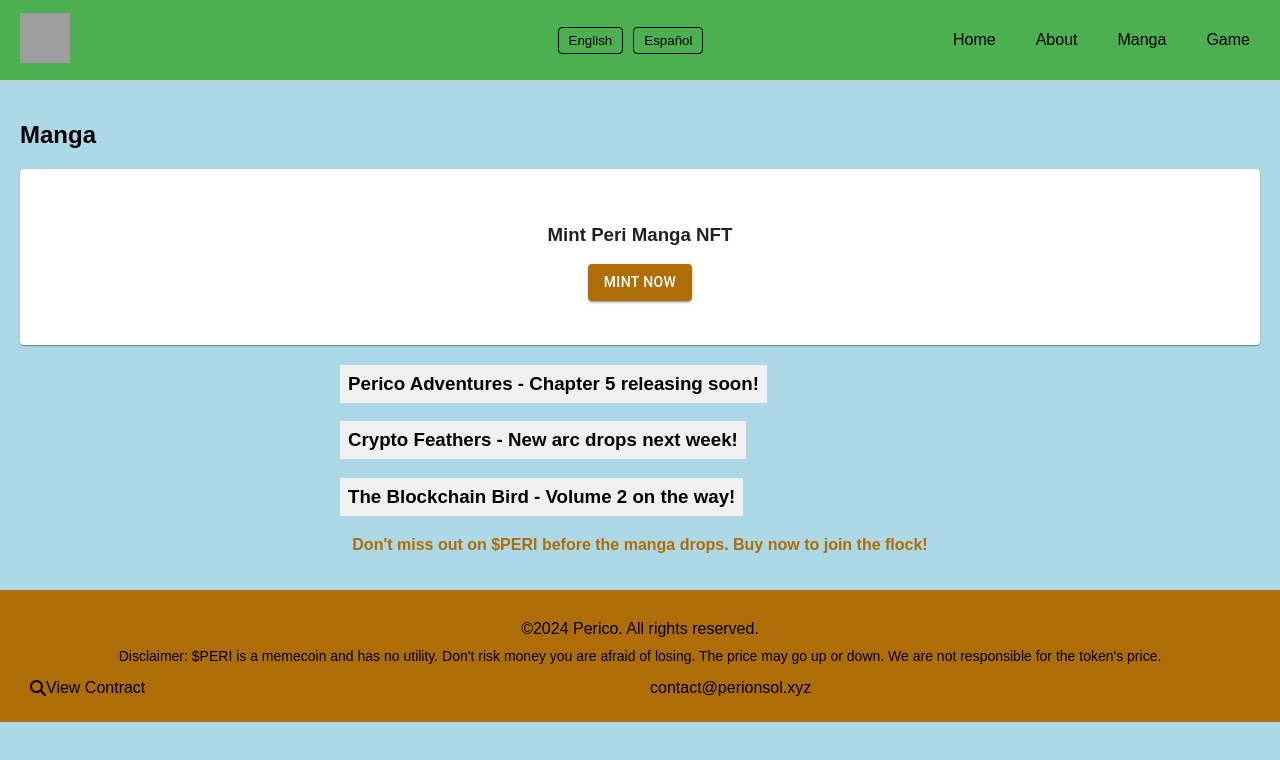
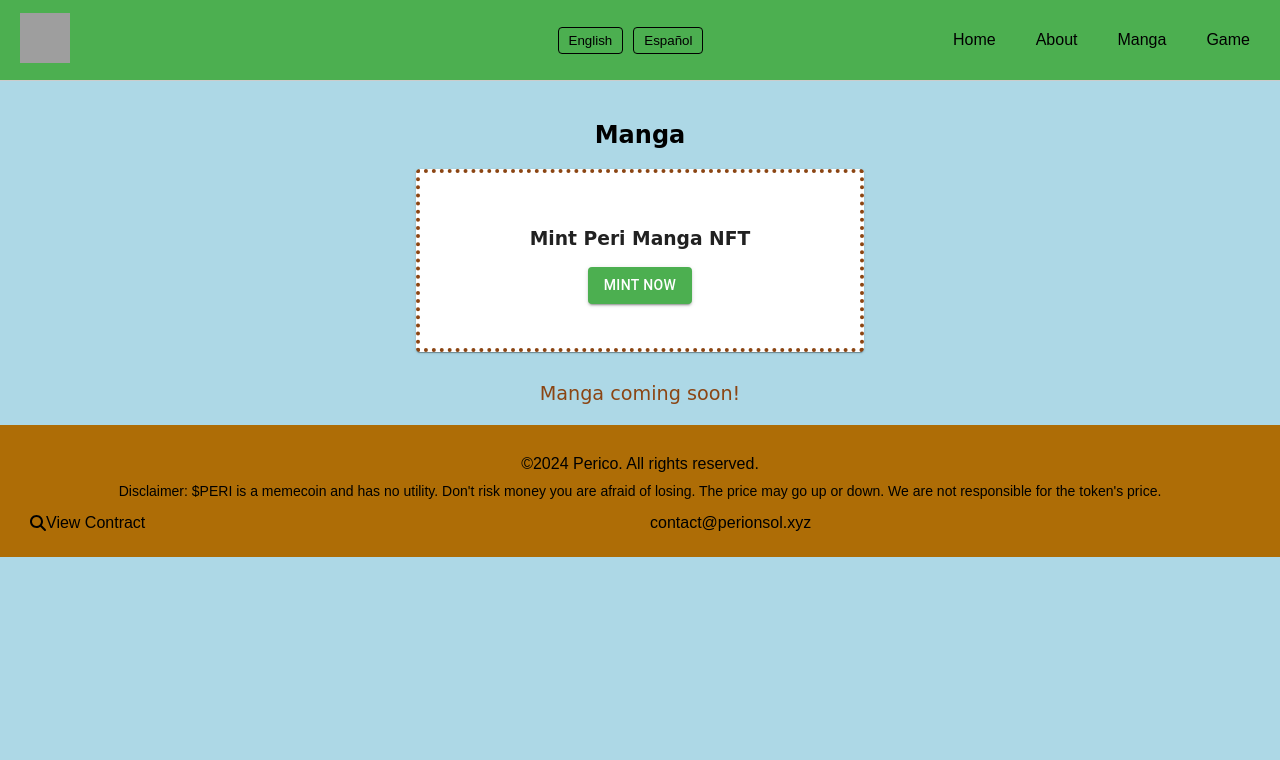
Before and after one commit to Juangunner4/peri-coin, a React (Create React App) app: page /manga in a window 1280 px wide. Shown: the top 760 px of the page. Built offline with nearby package versions, Linux system fonts and the light colour scheme; grey boxes are pictures that could not be loaded.

Commit message:
Simplify manga mint page

```diff
--- a/src/pages/Manga.js
+++ b/src/pages/Manga.js
@@ -1,18 +1,13 @@
 import React from 'react';
 import '../styles/Manga.css';
 import { useTranslation } from 'react-i18next';
-import * as Accordion from '@radix-ui/react-accordion';
 import Card from '@mui/material/Card';
 import CardContent from '@mui/material/CardContent';
 import Button from '@mui/material/Button';
 
 const Manga = () => {
   const { t } = useTranslation();
-  const items = [
-    'Perico Adventures - Chapter 5 releasing soon!',
-    'Crypto Feathers - New arc drops next week!',
-    'The Blockchain Bird - Volume 2 on the way!',
-  ];
+  // Future chapter announcements will appear here
 
   return (
     <div className="manga-page">
@@ -23,17 +18,7 @@ const Manga = () => {
           <Button variant="contained" className="mint-btn">{t('mint')}</Button>
         </CardContent>
       </Card>
-      <Accordion.Root type="single" collapsible className="manga-list">
-        {items.map((item, index) => (
-          <Accordion.Item value={`item-${index}`} key={index} className="manga-item">
-            <Accordion.Header>
-              <Accordion.Trigger className="manga-trigger">{item}</Accordion.Trigger>
-            </Accordion.Header>
-            <Accordion.Content className="manga-content">{t('mangaComingSoon')}</Accordion.Content>
-          </Accordion.Item>
-        ))}
-      </Accordion.Root>
-      <p className="fomo">{t('mangaFomo')}</p>
+      <div className="manga-coming-soon">{t('mangaComingSoon')}</div>
     </div>
   );
 };
--- a/src/styles/Manga.css
+++ b/src/styles/Manga.css
@@ -1,47 +1,34 @@
+
 .manga-page {
   padding: 20px;
+  text-align: center;
+  font-family: 'Comic Sans MS', 'Comic Neue', cursive;
 }
 
 .mint-card {
   text-align: center;
   padding: 20px;
-  margin-bottom: 20px;
-  background-color: #ADD8E6;
+  margin: 20px auto;
+  max-width: 400px;
+  background-color: var(--sky-blue);
   border-radius: 8px;
+  border: 4px dotted var(--accent-brown);
+}
+
+.mint-title {
+  color: var(--accent-brown);
+  margin-bottom: 10px;
 }
 
 .mint-btn {
-  background-color: #ae6d06 !important;
+  background-color: var(--primary-green) !important;
   color: #fff !important;
 }
 
-.manga-list {
-  width: 100%;
-  max-width: 600px;
-  margin: 0 auto;
+
+.manga-coming-soon {
+  margin-top: 30px;
+  font-size: 1.2rem;
+  color: var(--accent-brown);
+  text-shadow: 2px 2px var(--sky-blue);
 }
-
-.manga-item {
-  margin-bottom: 4px;
-}
-
-.manga-trigger {
-  all: unset;
-  display: block;
-  padding: 8px;
-  background-color: #f0f0f0;
-  cursor: pointer;
-}
-
-.manga-content {
-  padding: 8px 16px;
-  border: 1px solid #e2e2e2;
-  margin-bottom: 4px;
-}
-
-.fomo {
-  margin-top: 20px;
-  font-weight: bold;
-  color: #ae6d06;
-  text-align: center;
-}
```
